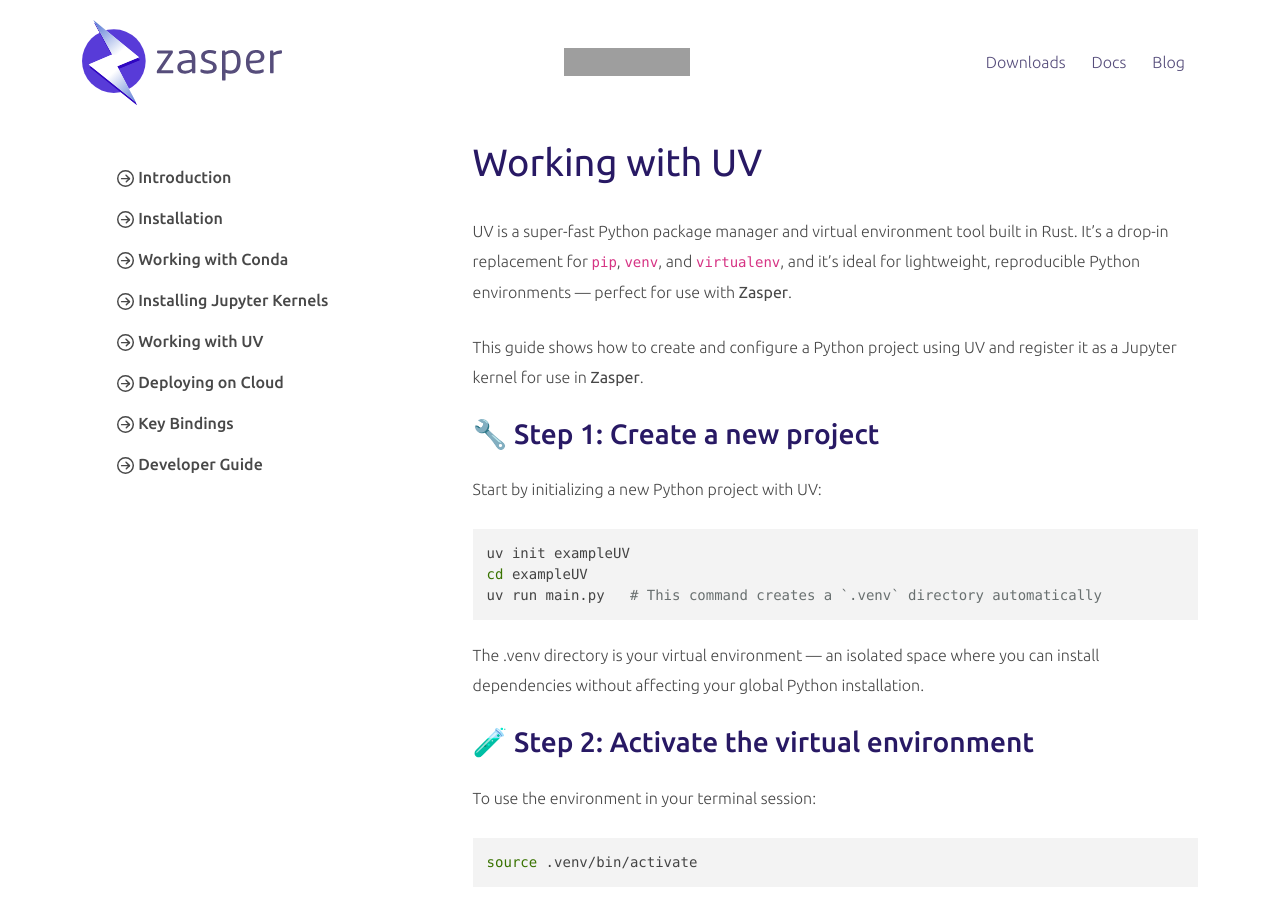
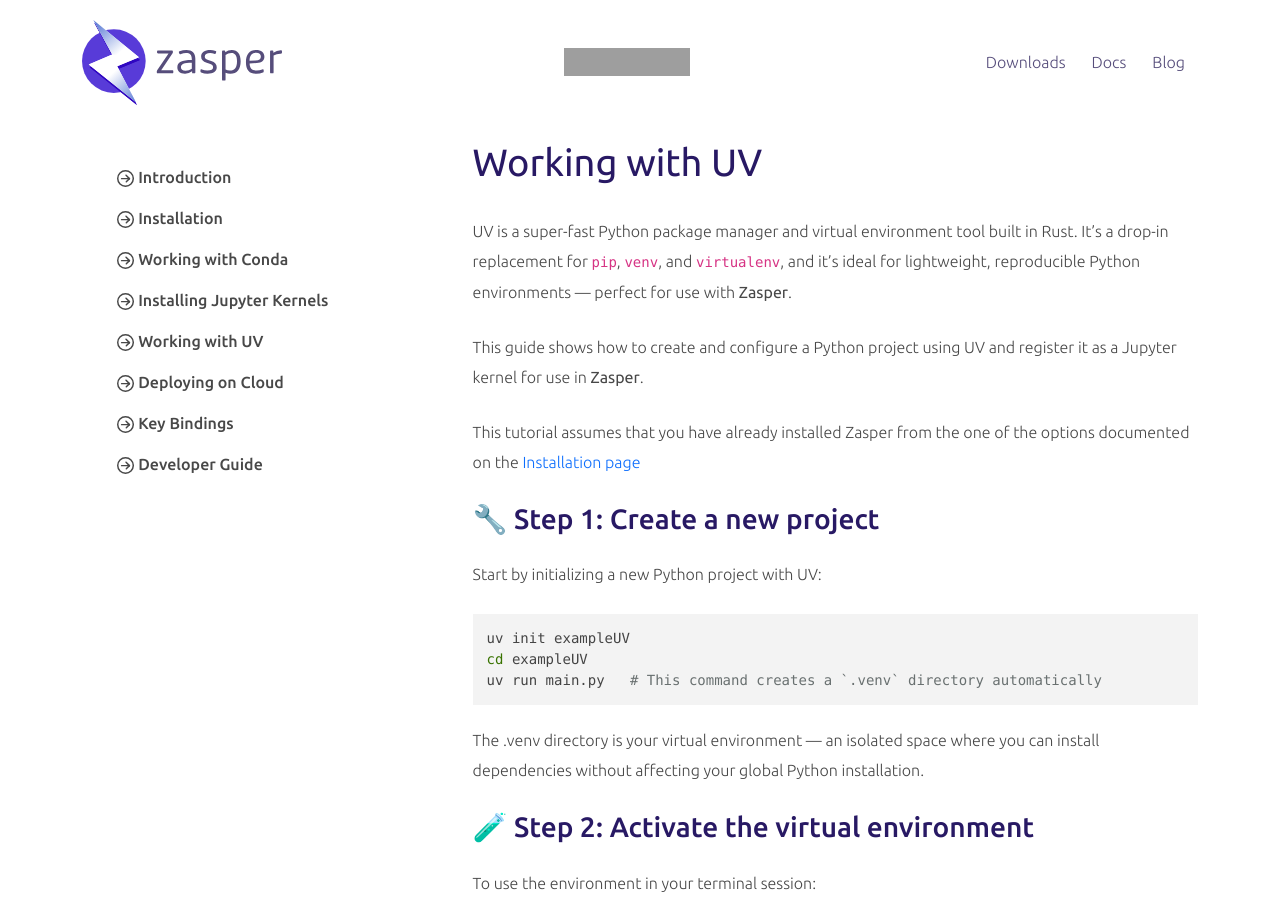
Before and after one commit to zasper-io/zasper-io.github.io, a Jekyll site: the page built from docs/_posts/2025-05-22-working-with-uv.markdown, in a window 1280 px wide and 900 px high. Built offline with Jekyll 4.4.1, drawn with Linux system fonts in a browser that asks for light colours; nearby versions of some CDN libraries; grey boxes are pictures that could not be loaded.

Commit message:
hyperlink to install page if someone lands on the uv page

```diff
--- a/docs/_posts/2025-05-22-working-with-uv.markdown
+++ b/docs/_posts/2025-05-22-working-with-uv.markdown
@@ -15,6 +15,8 @@
 
 This guide shows how to create and configure a Python project using UV and register it as a
 Jupyter kernel for use in **Zasper**.
+
+This tutorial assumes that you have already installed Zasper from the one of the options documented on the [Installation page](#installation)
 
 
 ### 🔧 Step 1: Create a new project
```
